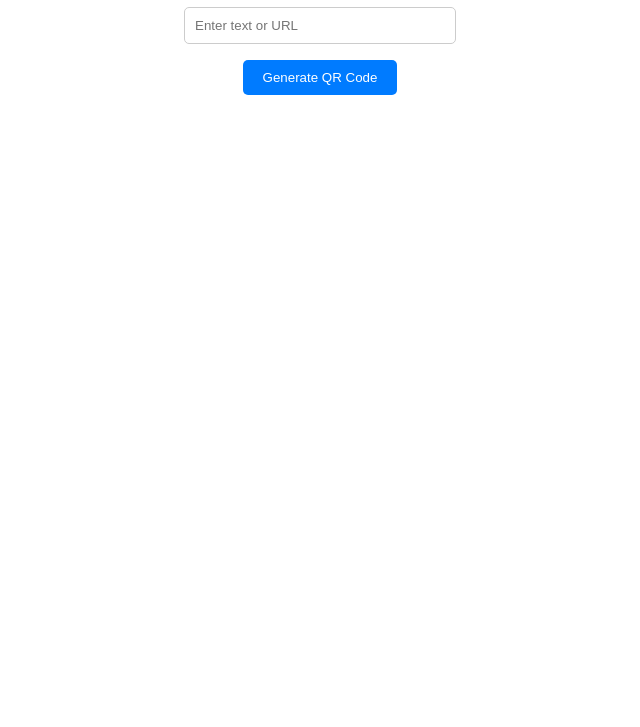
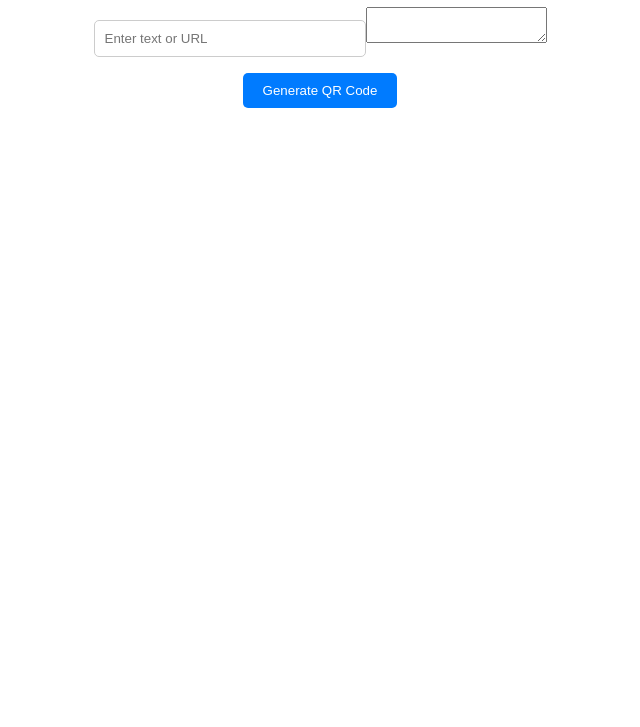
Before and after one commit to bharatk098/qrcodegenerator.github.io, a plain HTML site: page index.html in a window 1280 px wide. Shown: the part 73-800 px from the top of the page, without its empty margins (320-960 px from the left). Drawn offline with Linux system fonts and the light colour scheme.

Commit message:
Change input field to textarea for text inputjj
Replaced input field with a textarea for user input.

```diff
--- a/index.html
+++ b/index.html
@@ -11,7 +11,7 @@
 <body>
     <h1>QR Code Generator</h1>
     <div class="input-container">
-        <P><input type="text" id="text-input" placeholder="Enter text or URL"></P>
+        <P><input type="text" id="text-input" placeholder="Enter text or URL"><textarea></textarea> </P>
         <button id="generate-button">Generate QR Code</button>
     </div>
     <div id="qr-code-container">
```
